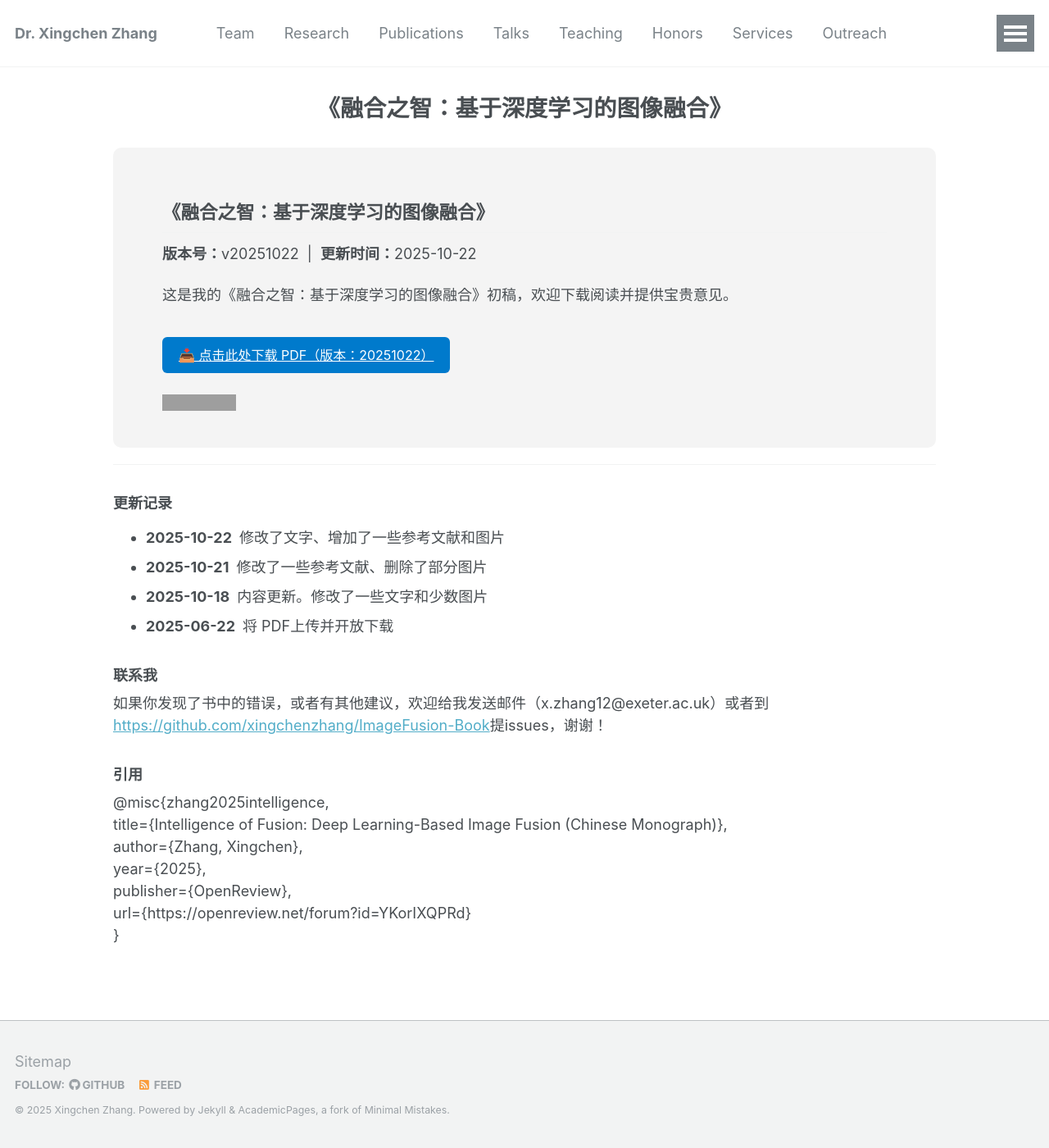
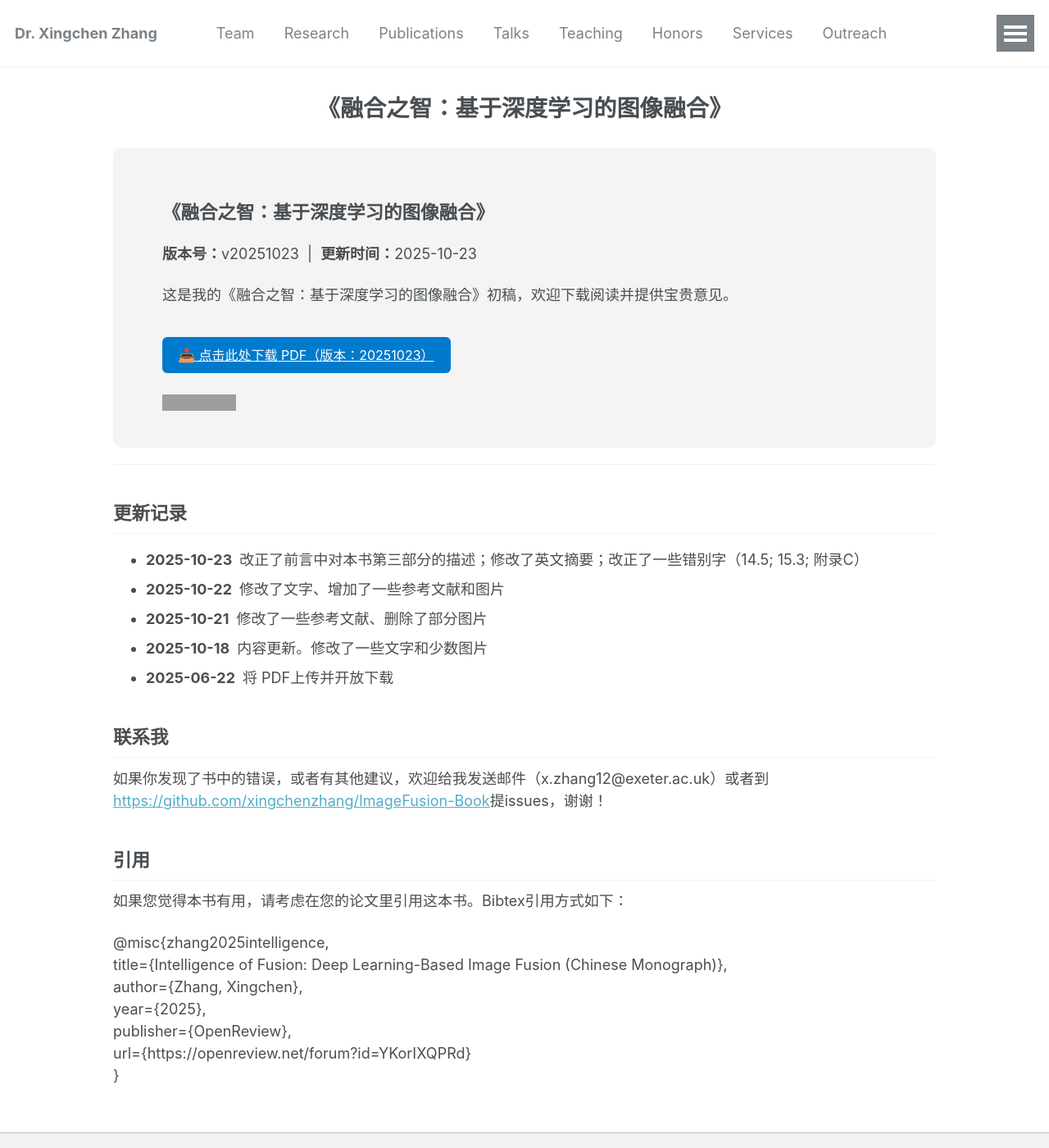
Before and after one commit to xingchenzhang/xingchenzhang.github.io, a Jekyll site: the page built from other_pages/imagefusionbook.md, in a window 1280 px wide and 1400 px high. Shown: the whole window at 82% size. Built offline with Jekyll 4.4.1, drawn with Linux system fonts in a browser that asks for light colours; grey boxes are pictures that could not be loaded.

Commit message:
update book page, some corrections

```diff
--- a/other_pages/imagefusionbook.md
+++ b/other_pages/imagefusionbook.md
@@ -45,14 +45,14 @@ full-width: true
 
 <div class="book-section">
   <h2>《融合之智：基于深度学习的图像融合》</h2>
-  <p><strong>版本号：</strong>v20251022 &nbsp;|&nbsp; <strong>更新时间：</strong>2025-10-22</p>
+  <p><strong>版本号：</strong>v20251023 &nbsp;|&nbsp; <strong>更新时间：</strong>2025-10-23</p>
 
   <p>这是我的《融合之智：基于深度学习的图像融合》初稿，欢迎下载阅读并提供宝贵意见。</p>
 
   <!-- 下载按钮：指向 Release 的 PDF 直链 -->
   <a class="download-button"
      href="https://github.com/xingchenzhang/xingchenzhang.github.io/releases/latest/download/ImageFusionBook.pdf">
-     📥 点击此处下载 PDF（版本：20251022）
+     📥 点击此处下载 PDF（版本：20251023）
   </a>
 
   <!-- GitHub Release 实时下载次数徽章 -->
@@ -64,16 +64,18 @@ full-width: true
 
 ---
 
-### 更新记录
+## 更新记录
+* **2025-10-23** 改正了前言中对本书第三部分的描述；修改了英文摘要；改正了一些错别字（14.5; 15.3; 附录C）
 * **2025-10-22** 修改了文字、增加了一些参考文献和图片
 * **2025-10-21** 修改了一些参考文献、删除了部分图片
 * **2025-10-18** 内容更新。修改了一些文字和少数图片
 * **2025-06-22** 将 PDF上传并开放下载
 
-### 联系我
+## 联系我
 如果你发现了书中的错误，或者有其他建议，欢迎给我发送邮件（x.zhang12@exeter.ac.uk）或者到[https://github.com/xingchenzhang/ImageFusion-Book](https://github.com/xingchenzhang/ImageFusion-Book)提issues，谢谢！
 
-### 引用
+## 引用
+ 如果您觉得本书有用，请考虑在您的论文里引用这本书。Bibtex引用方式如下：
 
   @misc{zhang2025intelligence,
     title={Intelligence of Fusion: Deep Learning-Based Image Fusion (Chinese Monograph)},
```
